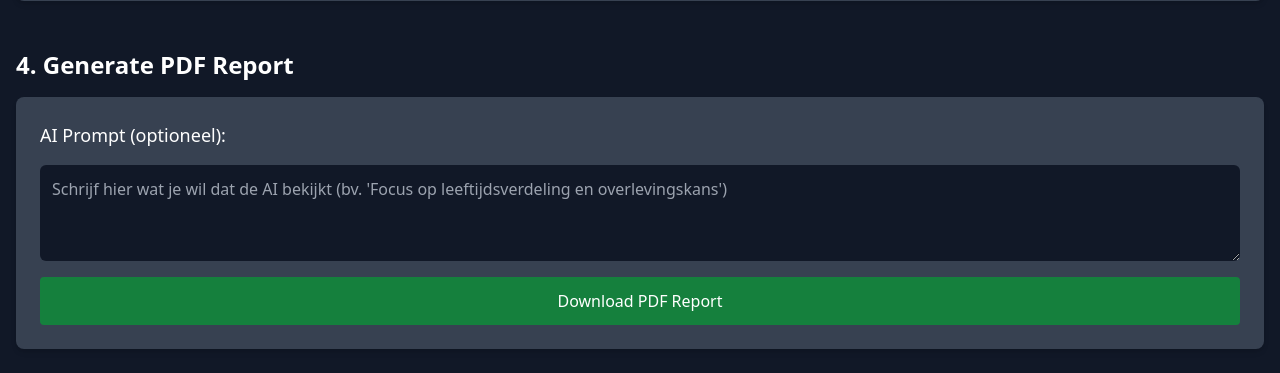
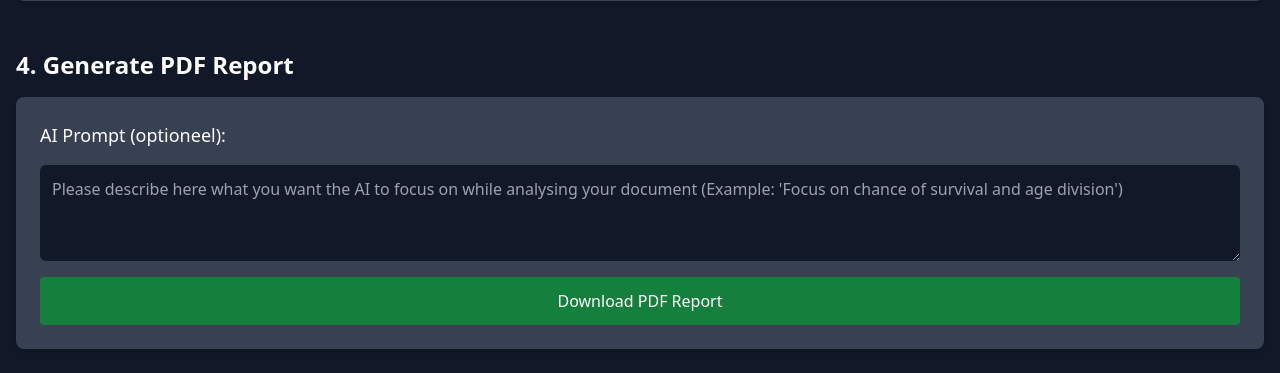
Before and after one commit to SalihK61/eindwerk, a Flask app: template FileAnalyzer/templates/analysis.html in a window 1280 px wide. Shown: the part 999-1372 px from the top of the page. Run offline with Flask 3, Linux system fonts and the light colour scheme; the template is opened without the code that fills it, so the values that code supplies are empty; some libraries are stand-ins or nearby versions.

Commit message:
info in textbox over instructies

```diff
--- a/FileAnalyzer/templates/analysis.html
+++ b/FileAnalyzer/templates/analysis.html
@@ -103,7 +103,7 @@
 
                 <label for="prompt" class="text-lg font-medium">AI Prompt (optioneel):</label>
                 <textarea id="prompt" name="prompt" rows="3"
-                          placeholder="Schrijf hier wat je wil dat de AI bekijkt (bv. 'Focus op leeftijdsverdeling en overlevingskans')"
+                          placeholder="Please describe here what you want the AI to focus on while analysing your document (Example: 'Focus on chance of survival and age division')"
                           class="w-full p-3 rounded-md bg-white text-black dark:bg-gray-900 dark:text-white resize-y"></textarea>
 
                 <button type="submit"
```
